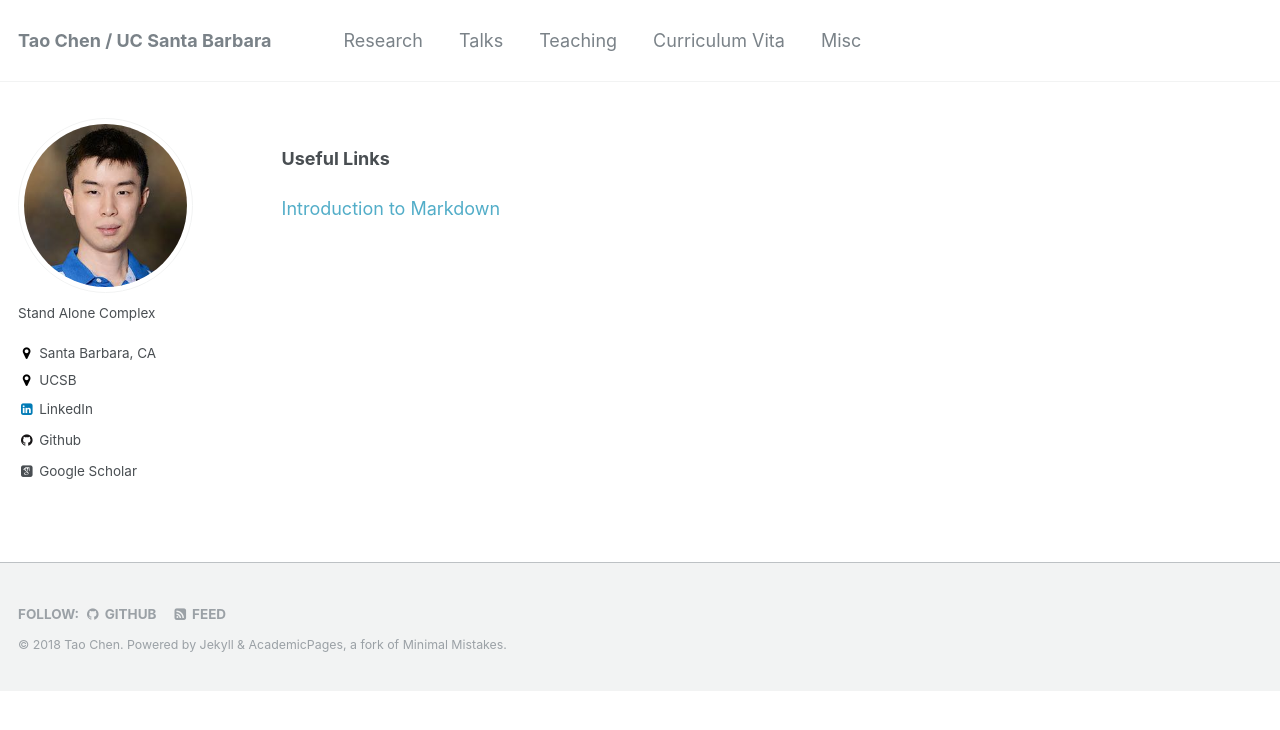
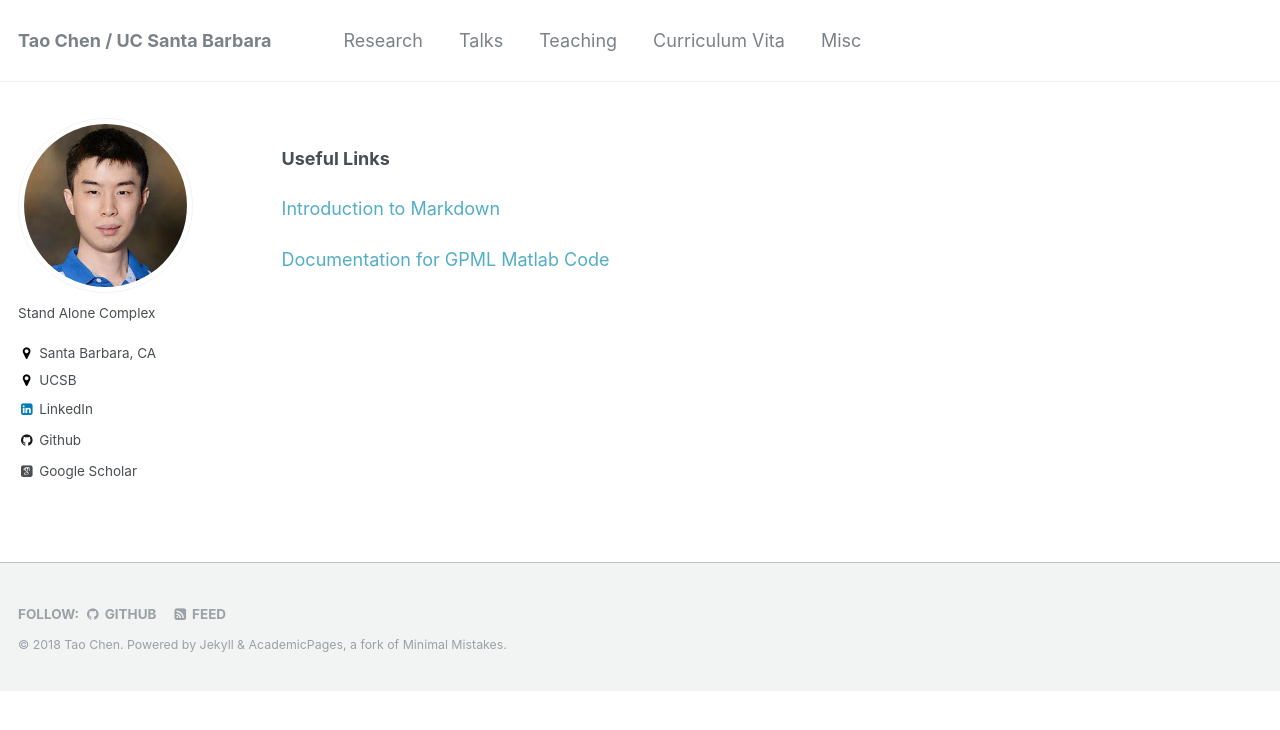
Before and after one commit to cherntodd/cherntodd.github.io, a Jekyll site: the page built from _pages/misc.md, in a window 1280 px wide. Shown: the top 730 px of the page. Built offline with Jekyll 4.4.1, drawn with Linux system fonts in a browser that asks for light colours; some web fonts are replaced.

Commit message:
no message

```diff
--- a/_pages/misc.md
+++ b/_pages/misc.md
@@ -6,3 +6,5 @@ author_profile: true
 **Useful Links**
 
 [Introduction to Markdown](https://daringfireball.net/projects/markdown/)
+
+[Documentation for GPML Matlab Code](http://www.gaussianprocess.org/gpml/code/matlab/doc/index.html)
```
